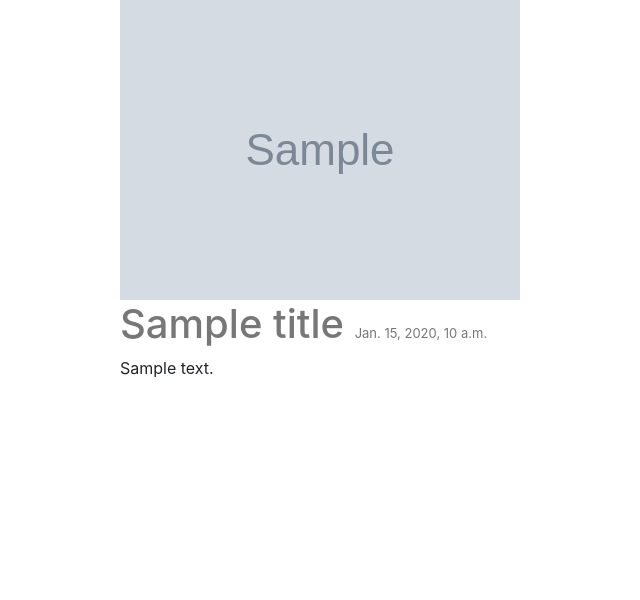
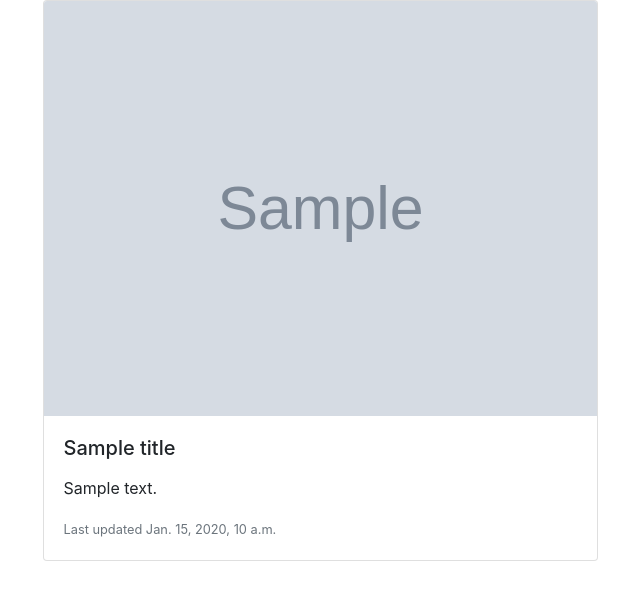
Before and after one commit to NourAdel/Blog, a Django app: template blog/posts/templates/post_details.html in a window 1280 px wide. Shown: the top 600 px of the page, without its empty margins (320-960 px from the left). Run offline with Django 3.2, Linux system fonts and the light colour scheme; tables that the repository leaves empty hold one stand-in row (values such as "Sample post"); the template is opened without the code that fills it: values that come from a table or form of the project are taken from there, most other values are stand-ins (such as "Sample title", 1, 10 or a date in 2020); grey boxes marked "Sample" are stand-in pictures; some libraries are stand-ins or nearby versions.

Commit message:
Fixing displaying images issue

```diff
--- a/blog/blog/settings.py
+++ b/blog/blog/settings.py
@@ -64,6 +64,7 @@ TEMPLATES = [
                 'django.template.context_processors.request',
                 'django.contrib.auth.context_processors.auth',
                 'django.contrib.messages.context_processors.messages',
+                'django.template.context_processors.media',
             ],
         },
     },
--- a/blog/blog/urls.py
+++ b/blog/blog/urls.py
@@ -1,9 +1,14 @@
 from django.contrib import admin
 from django.conf.urls import url
 from django.urls import include
-
+from django.conf import settings
+from django.conf.urls.static import static
 
 urlpatterns = [
     url(r'admin/', admin.site.urls),
     url(r'posts/', include('posts.urls')),
 ]
+
+if settings.DEBUG:
+    urlpatterns += static(settings.STATIC_URL, document_root=settings.STATIC_ROOT)
+    urlpatterns += static(settings.MEDIA_URL, document_root=settings.MEDIA_ROOT)
--- a/blog/posts/models.py
+++ b/blog/posts/models.py
@@ -11,13 +11,13 @@ class Post (models.Model):
     slug = models.SlugField(unique=True, default='-')
     updated = models.DateTimeField(auto_now=True, auto_now_add=False)
     timestamp = models.DateTimeField(auto_now=False, auto_now_add=True)
-    cover = models.ImageField(null=True, blank=True, upload_to='media/')
+    cover = models.ImageField(null=True, blank=True, upload_to="media/")
 
     def __str__(self):
         return self.title
 
     def get_absolute_url(self):
-        return reverse("posts:detail", kwargs={'ID':self.id})
+        return reverse("posts:detail", kwargs={'slug':self.slug})
 
     class Meta:
         ordering = ["-timestamp", "-updated"]
--- a/blog/posts/templates/post_details.html
+++ b/blog/posts/templates/post_details.html
@@ -1,14 +1,20 @@
+
 {% extends "base.html" %}
 
  {% block title %} {{object.title}} | {{block.super}}{% endblock title%}
 
 {% block content %}
-<div class="center" style=" display: table; margin-right: auto; margin-left: auto;">
-{% if object.cover %}
-    <img src="{{ object.cover.url}}" class="img-responsive"/>
-{% endif %}
-    <h1>{{title}} <small style="font-size: small"> {{object.timestamp}}</small> </h1>
-    {{object.content | linebreaks}}<br>
 
-<div/>
+<div class="card mb-3" style="height :100%; width: 50%;  margin: 0 auto; ">
+    {% if object.cover %}
+  <img src="{{ object.cover.url}}" class="card-img-top" style='height: 100%; width: 100%; object-fit: contain'>
+    {% endif %}
+  <div class="card-body">
+    <h5 class="card-title">{{title}} </small></h5>
+    <p class="card-text">{{object.content | linebreaks}}</p>
+    <p class="card-text"><small class="text-muted">Last updated {{object.updated}}</small></p>
+  </div>
+</div>
+
+
 {% endblock content%}
--- a/blog/posts/urls.py
+++ b/blog/posts/urls.py
@@ -1,7 +1,6 @@
 from django.conf.urls import url
 from . import views
-from django.conf import settings
-from django.conf.urls.static import static
+
 
 
 app_name='posts'
@@ -9,12 +8,8 @@ app_name='posts'
 urlpatterns = [
 
     url(r'^create/$', views.posts_create),
-    url(r'^(?P<ID>\d+)/$', views.posts_detail, name="detail"),
     url(r'^$', views.posts_list, name="list"),
+    url(r'^(?P<slug>[-\w]+)/$', views.posts_detail, name="detail"),
     url(r'^(?P<ID>\d+)/edit/$', views.posts_update, name="update"),
     url(r'^(?P<ID>\d+)/delete/$', views.posts_delete),
 ]
-
-if settings.DEBUG:
-    urlpatterns += static(settings.STATIC_URL, document_root=settings.STATIC_ROOT)
-    urlpatterns += static(settings.MEDIA_URL, document_root=settings.MEDIA_ROOT)
--- a/blog/posts/views.py
+++ b/blog/posts/views.py
@@ -17,8 +17,8 @@ def posts_create (request):
     return render(request, 'post_form.html', context)
 
 
-def posts_detail(request, ID):
-    object = get_object_or_404(Post, id=ID)
+def posts_detail(request, slug):
+    object = get_object_or_404(Post,slug=slug)
     context = {'title': object.title, 'object': object}
     return render(request, 'post_details.html', context)
 
```
Also changed, not shown: blog/posts/templates/post_list.html (+3 -6 lines), blog/posts/templates/WhatsApp Image 2019-08-30 at 9.01.57 PM.jpeg (deleted), blog/static/Capture.PNG (deleted), blog/static/img/WhatsApp_Image_2019-08-30_at_9.01.57_PM.jpeg (deleted).
